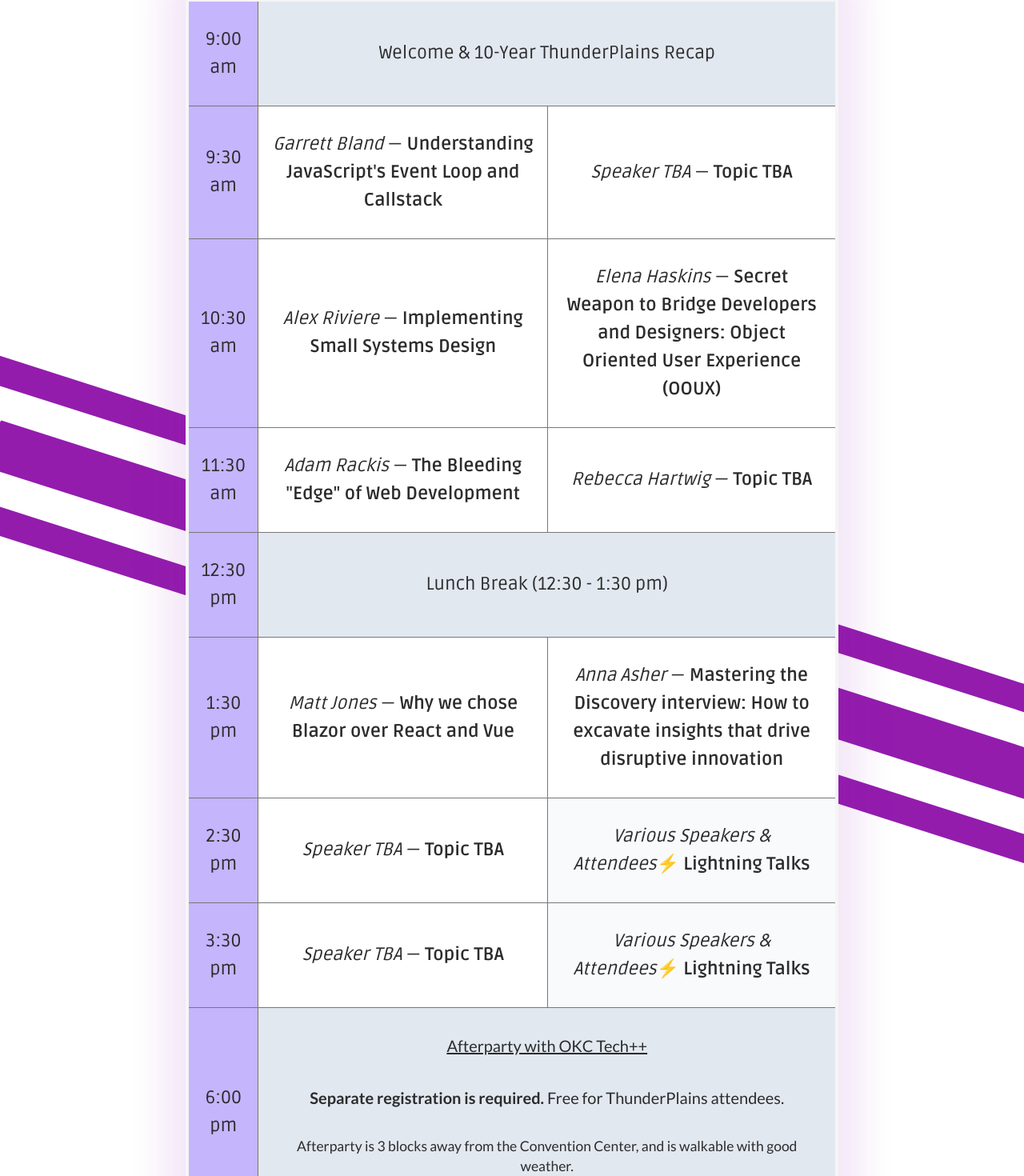
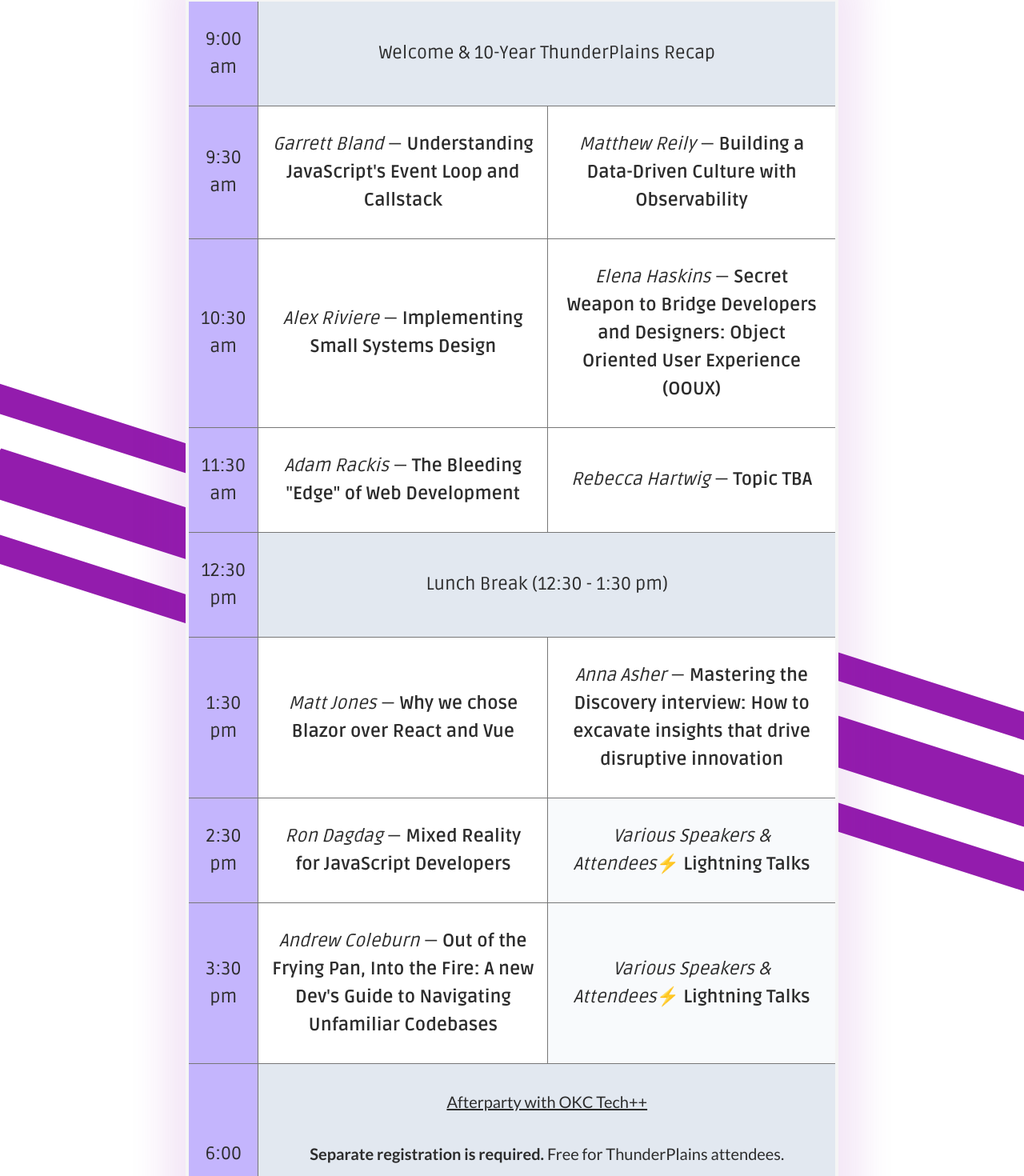
Before and after one commit to techlahoma/thunderplains-2023, a Next.js app: page / in a window 1280 px wide. Shown: the part 2535-4005 px from the top of the page at 80% size. Built offline with nearby package versions, Linux system fonts and the light colour scheme; a web font is replaced by a local one.

Commit message:
Updated Speaker Table

```diff
--- a/app/page.tsx
+++ b/app/page.tsx
@@ -234,7 +234,8 @@
                   <strong>Understanding JavaScript's Event Loop and Callstack</strong>
                 </td>
                 <td className="w-[45%]">
-                  <em>Speaker TBA</em> &mdash; <strong>Topic TBA</strong>
+                  <em>Matthew Reily</em> &mdash;{' '}
+                  <strong>Building a Data-Driven Culture with Observability</strong>
                 </td>
               </tr>
               <tr>
@@ -283,7 +284,8 @@
               <tr>
                 <td className="bg-violet-300">2:30 pm</td>
                 <td>
-                  <em>Speaker TBA</em> &mdash; <strong>Topic TBA</strong>
+                  <em>Ron Dagdag</em> &mdash;{' '}
+                  <strong>Mixed Reality for JavaScript Developers</strong>
                 </td>
                 <td className="bg-slate-50">
                   <em>Various Speakers &amp; Attendees</em>
@@ -293,7 +295,11 @@
               <tr>
                 <td className="bg-violet-300">3:30 pm</td>
                 <td>
-                  <em>Speaker TBA</em> &mdash; <strong>Topic TBA</strong>
+                  <em>Andrew Coleburn</em> &mdash;{' '}
+                  <strong>
+                    Out of the Frying Pan, Into the Fire: A new Dev's Guide to Navigating Unfamiliar
+                    Codebases
+                  </strong>
                 </td>
                 <td className="bg-slate-50">
                   <em>Various Speakers &amp; Attendees</em>
```
